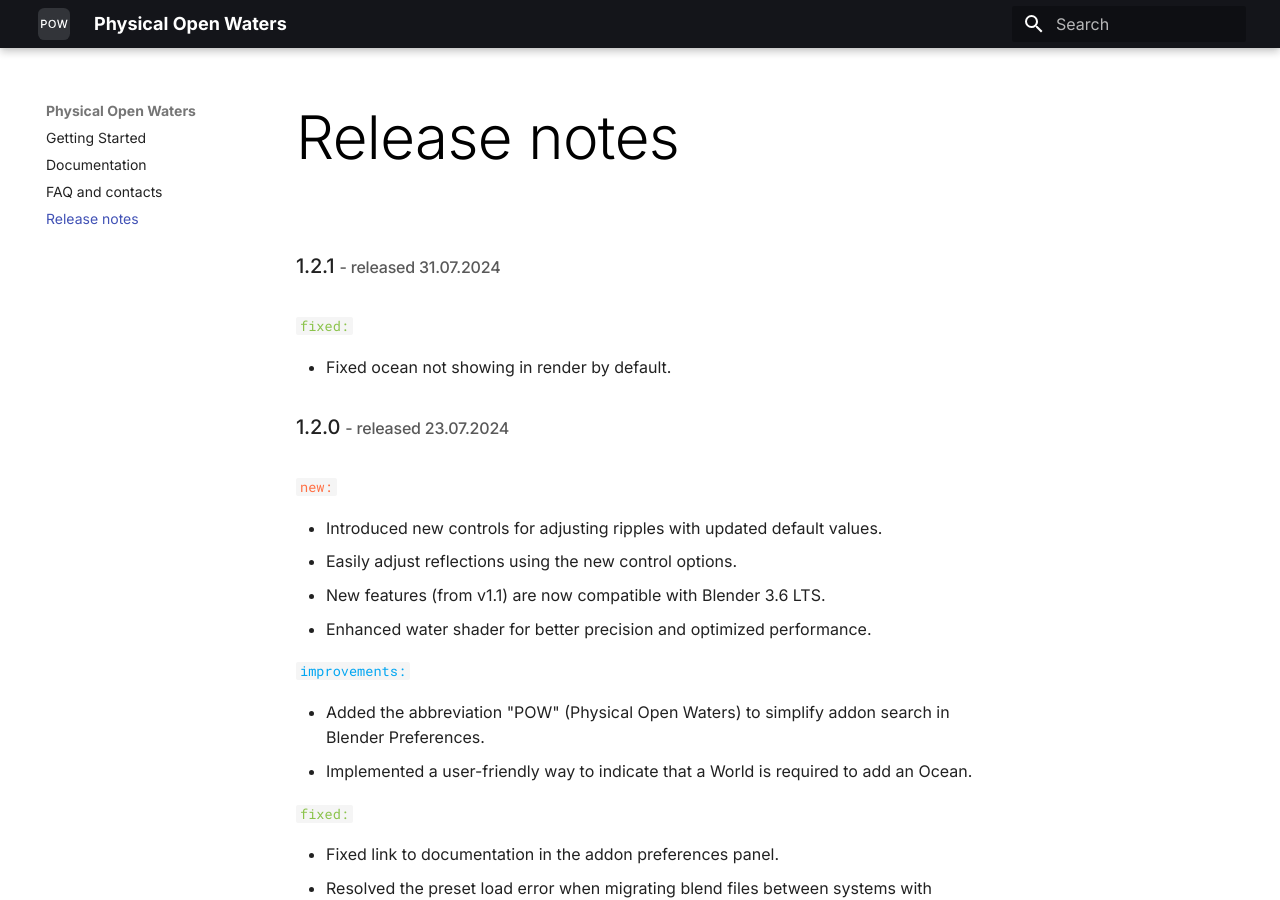
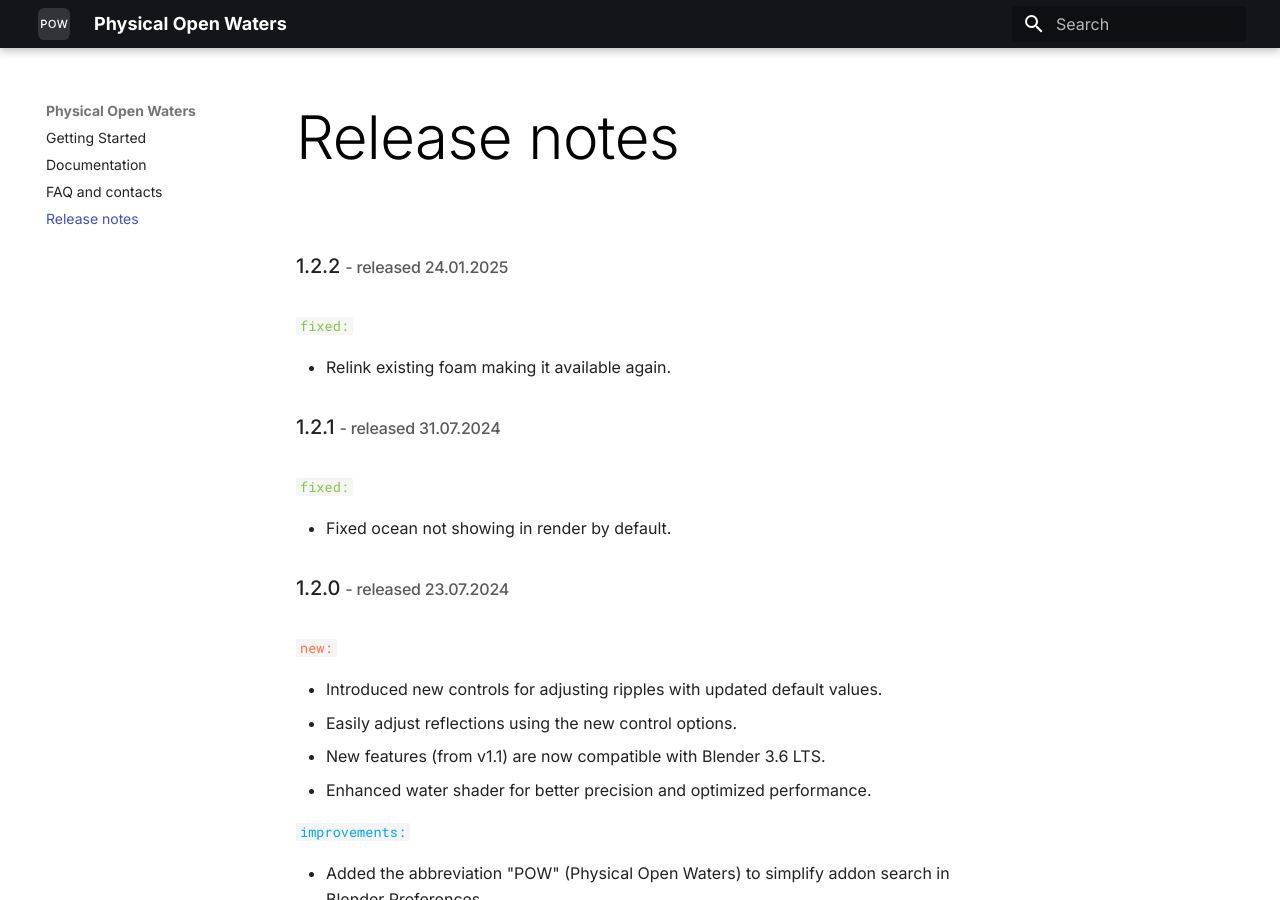
Before and after one commit to PhysicalAddons/web-pow, an MkDocs documentation site: the page built from docs/release-notes.md, in a window 1280 px wide and 900 px high. Built offline with MkDocs 1.6.1 and Material for MkDocs 9.7.7, drawn with Linux system fonts in a browser that asks for light colours.

Commit message:
Add 1.2.2 release notes

```diff
--- a/docs/release-notes.md
+++ b/docs/release-notes.md
@@ -1,3 +1,9 @@
+### 1.2.2 <small>- released 24.01.2025</small>
+
+`fixed:`{: .label-fixed }
+
+- Relink existing foam making it available again.
+
 ### 1.2.1 <small>- released 31.07.2024</small>
 
 `fixed:`{: .label-fixed }
```
